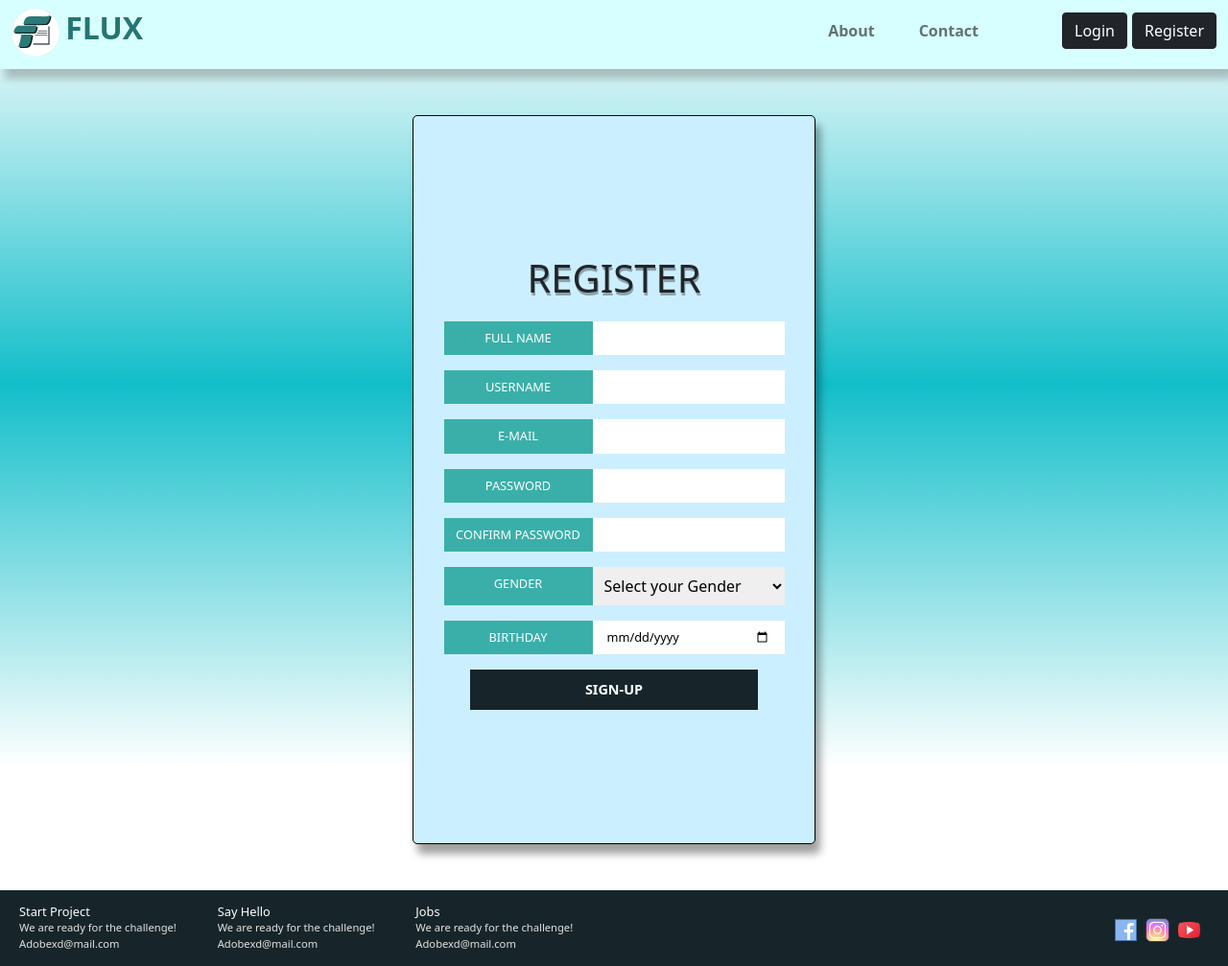
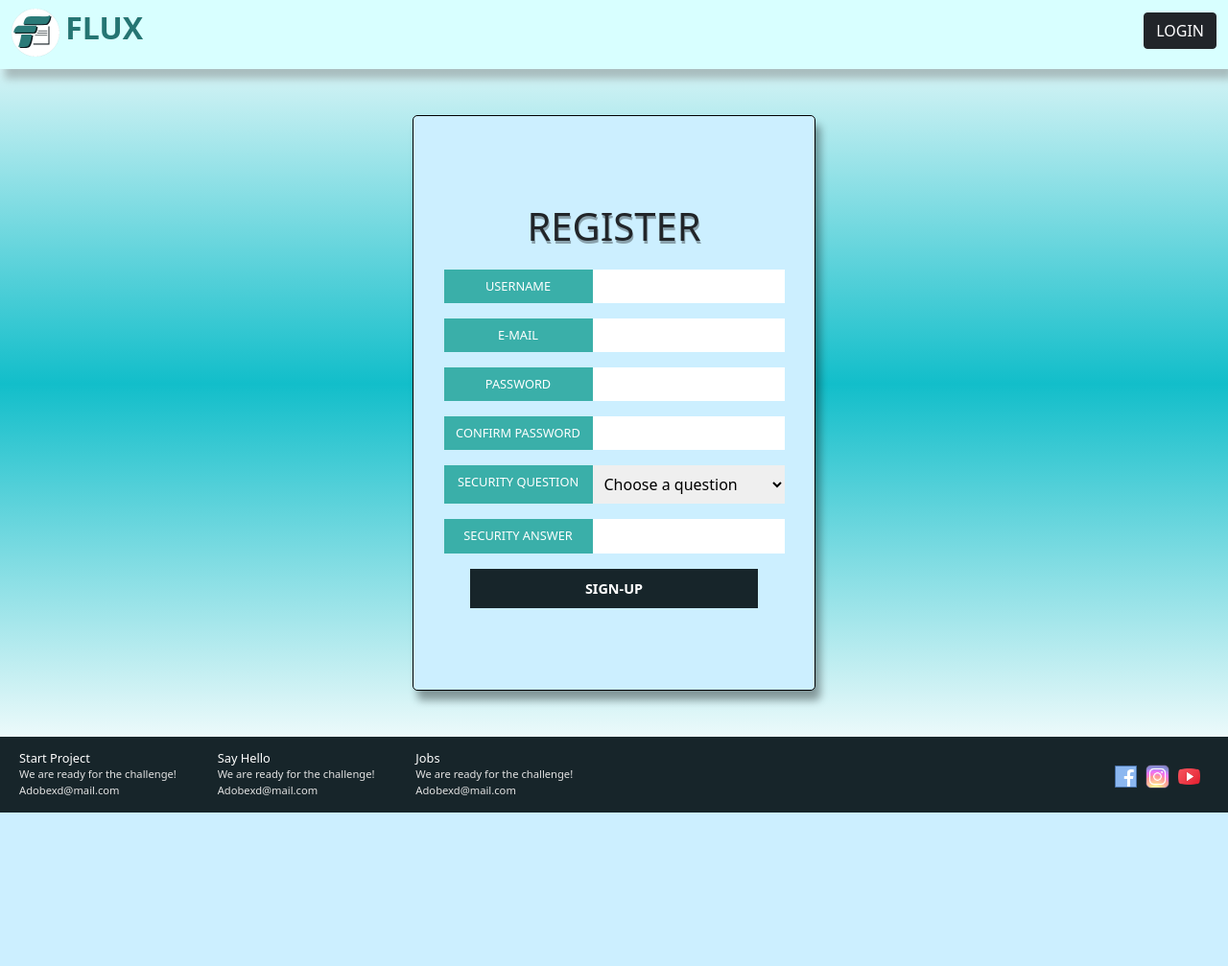
Before and after one commit to mugiwara007/file_repository_2022, a Django app: page /register/ in a window 1280 px wide. Shown: the whole page at 96% size. After the commit the page ends 847 px from the top, so only its background shows below. Run offline with Django 3.2, Linux system fonts and the light colour scheme; some libraries are stand-ins or nearby versions.

Commit message:
Removed unnecessary buttons, User Homepage(DONE), Admin Homepage(DONE), Base(FIXED), Removed Unnecessary Html Files,  Register Page(FIXED), Admin Base (FIXED), Added Necessary Buttons

```diff
--- a/file_repository_2022/main_app/static/css/home.css
+++ b/file_repository_2022/main_app/static/css/home.css
@@ -216,7 +216,7 @@ button {
 .register-box {
   background-color: rgb(204, 239, 255);
   width: 420px;
-  height: 95vh;
+  height: 600px;
   margin: 3em auto;
   border-radius: 5px;
   display: flex;
--- a/file_repository_2022/main_app/templates/about.html
+++ /dev/null
@@ -1,6 +0,0 @@
-{% load static %}
-{% include 'base.html' %}
-{% block content %}
-<h1>about</h1>
-{% include 'footer.html' %}
-{% endblock %}
--- a/file_repository_2022/main_app/templates/base.html
+++ b/file_repository_2022/main_app/templates/base.html
@@ -20,18 +20,9 @@
       </button>
       <div class="collapse navbar-collapse" id="navbarNav">
         <ul class="navbar-nav">
-          <li class="nav-item">
-            <a class="nav-link" href="{% url 'about' %}">About</a>
-          </li>
-          <li class="nav-item">
-            <a class="nav-link" href="">Contact</a>
-          </li>
         </ul>
-        <a href="{% url 'index' %}">
-          <button type="button" class="btn btn-dark" style="margin-right: 5px;">Login</button>
-        </a>
         <a href="{% url 'register' %}">
-          <button type="button" class="btn btn-dark">Register</button>
+          <button type="button" class="btn btn-dark">REGISTER</button>
         </a>
       </div>
     </div>
--- a/file_repository_2022/main_app/templates/baseRegister.html
+++ b/file_repository_2022/main_app/templates/baseRegister.html
@@ -20,21 +20,6 @@
       </button>
       <div class="collapse navbar-collapse" id="navbarNav">
         <ul class="navbar-nav">
-          <li class="nav-item">
-            <a class="nav-link" aria-current="page" href="{% url 'feed' %}">Feed</a>
-          </li>
-          <li class="nav-item">
-            <a class="nav-link" href="{% url 'about' %}">About</a>
-          </li>
-          <li class="nav-item">
-            <a class="nav-link" href="{% url 'explore' %}">Explore</a>
-          </li>
-          <li class="nav-item">
-            <a class="nav-link" href="{% url 'blog' %}">Blog</a>
-          </li>
-          <li class="nav-item">
-            <a class="nav-link" href="{% url 'contact' %}">Contact</a>
-          </li>
         </ul>
         <a href="{% url 'index' %}">
           <button type="button" class="btn btn-dark">LOGIN</button>
--- a/file_repository_2022/main_app/templates/blog.html
+++ /dev/null
@@ -1,6 +0,0 @@
-{% load static %}
-{% include 'base.html' %}
-{% block content %}
-<h1>blog</h1>
-{% include 'footer.html' %}
-{% endblock %}
--- a/file_repository_2022/main_app/templates/contact.html
+++ /dev/null
@@ -1,6 +0,0 @@
-{% load static %}
-{% include 'base.html' %}
-{% block content %}
-<h1>contact</h1>
-{% include 'footer.html' %}
-{% endblock %}
--- a/file_repository_2022/main_app/templates/explore.html
+++ /dev/null
@@ -1,6 +0,0 @@
-{% load static %}
-{% include 'base.html' %}
-{% block content %}
-<h1>explore</h1>
-{% include 'footer.html' %}
-{% endblock %}
--- a/file_repository_2022/main_app/templates/feed.html
+++ /dev/null
@@ -1,6 +0,0 @@
-{% load static %}
-{% include 'baseMain.html' %}
-{% block content %}
-<h1>feed</h1>
-{% include 'footer.html' %}
-{% endblock %}
--- a/file_repository_2022/main_app/templates/index.html
+++ b/file_repository_2022/main_app/templates/index.html
@@ -14,7 +14,7 @@
         <button class="btn active">User</button>
         <button class="btn">Admin</button>
       </div>
-      <form action="{% url 'home' %}">
+      <form action="{% url 'index' %}">
         <div class="email">
           <label for="user-email">Username or Email:</label>
           <br>
--- a/file_repository_2022/main_app/templates/register.html
+++ b/file_repository_2022/main_app/templates/register.html
@@ -1,40 +1,37 @@
 {% load static %}
-{% include 'base.html' %}
+{% include 'baseRegister.html' %}
 {% block content %}
 <div class="register-box">
   <form action="#">
     <h3>REGISTER</h3>
     <div class="regs">
-      <label for="fullName">FULL NAME</label>
-      <input type="text" id="name" name="name" required>
-    </div>
-    <div class="regs">
       <label for="userName">USERNAME</label>
-      <input type="text" id="user" name="userName" required>
+      <input type="text" id="User" name="userName" required>
     </div>
     <div class="regs">
       <label for="email">E-MAIL</label>
-      <input type="email" id="email" name="email" required>
+      <input type="email" id="Email" name="email" required>
     </div>
     <div class="regs">
       <label for="password">PASSWORD</label>
-      <input type="password" id="pass" name="password" required>
+      <input type="password" id="Pass" name="password" required>
     </div>
     <div class="regs">
       <label for="c-password">CONFIRM PASSWORD</label>
-      <input type="password" id="cpass" name="c-password" required>
+      <input type="password" id="CPass" name="c-password" required>
     </div>
     <div class="regs">
-      <label for="gender">GENDER</label>
-      <select name="gender" id="gender" required>
-        <option value="" disabled selected>Select your Gender</option>
-        <option value="male">Male</option>
-        <option value="female">Female</option>
+      <label for="SQuestion">SECURITY QUESTION</label>
+      <select name="SQuestion" id="SQuestion" required>
+        <option value="" disabled selected>Choose a question</option>
+        <option value="Q1">Who is your favorite artist?</option>
+        <option value="Q2">What is the name of your first pet?</option>
+        <option value="Q3">What is your favorite car?</option>
       </select>
     </div>
     <div class="regs">
-      <label for="birthday">BIRTHDAY</label>
-      <input type="date" required>
+      <label for="SAnswer">SECURITY ANSWER</label>
+      <input type="text" id="SAns" name="SAnswer" required>
     </div>
     <div class="regs-btn">
       <input type="submit" value="SIGN-UP">
--- a/file_repository_2022/main_app/urls.py
+++ b/file_repository_2022/main_app/urls.py
@@ -4,11 +4,7 @@ from . import views
 
 urlpatterns = [
     path('', views.index, name='index'),
-    path('feed/', views.feed, name='feed'),
-    path('about/', views.about, name='about'),
-    path('explore/', views.explore, name='explore'),
-    path('contact/', views.contact, name='contact'),
-    path('blog/', views.blog, name='blog'),
     path('register/', views.register, name='register'),
-    path('home/', views.home, name='home'),
+    path('Admin/', views.AdminHomepage, name='AdminHomepage'),
+    path('User/', views.UserHomepage, name='UserHomepage'),
 ]
--- a/file_repository_2022/main_app/views.py
+++ b/file_repository_2022/main_app/views.py
@@ -7,29 +7,12 @@ def index(request):
     return render(request, 'index.html')
 
 
-def feed(request):
-    return render(request, 'feed.html')
-
-
-def about(request):
-    return render(request, 'about.html')
-
-
-def explore(request):
-    return render(request, 'explore.html')
-
-
-def contact(request):
-    return render(request, 'contact.html')
-
-
-def blog(request):
-    return render(request, 'blog.html')
-
-
 def register(request):
     return render(request, 'register.html')
 
 
-def home(request):
-    return render(request, 'home.html')
+def AdminHomepage(request):
+    return render(request, 'AdminHomepage.html')
+
+def UserHomepage(request):
+    return render(request, 'UserHomepage.html')
```
Also changed, not shown: file_repository_2022/main_app/templates/AdminBase.html (renamed from file_repository_2022/main_app/templates/baseMain.html, +1 -10 lines), file_repository_2022/main_app/templates/AdminHomepage.html (added, +61 -0 lines), file_repository_2022/main_app/templates/UserHomepage.html (renamed from file_repository_2022/main_app/templates/home.html, +12 -12 lines), file_repository_2022/main_app/templates/UserProfile.html (added).
